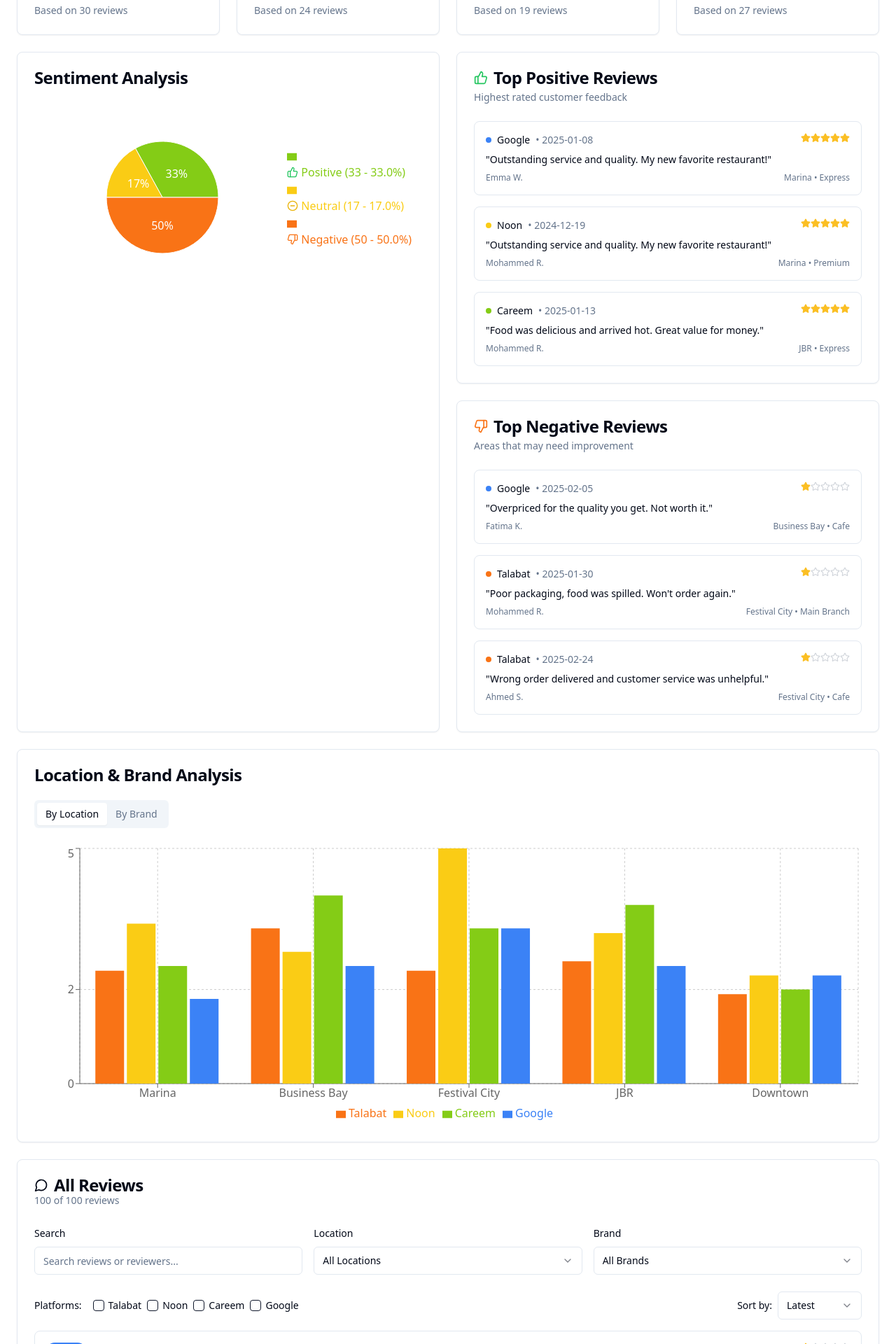
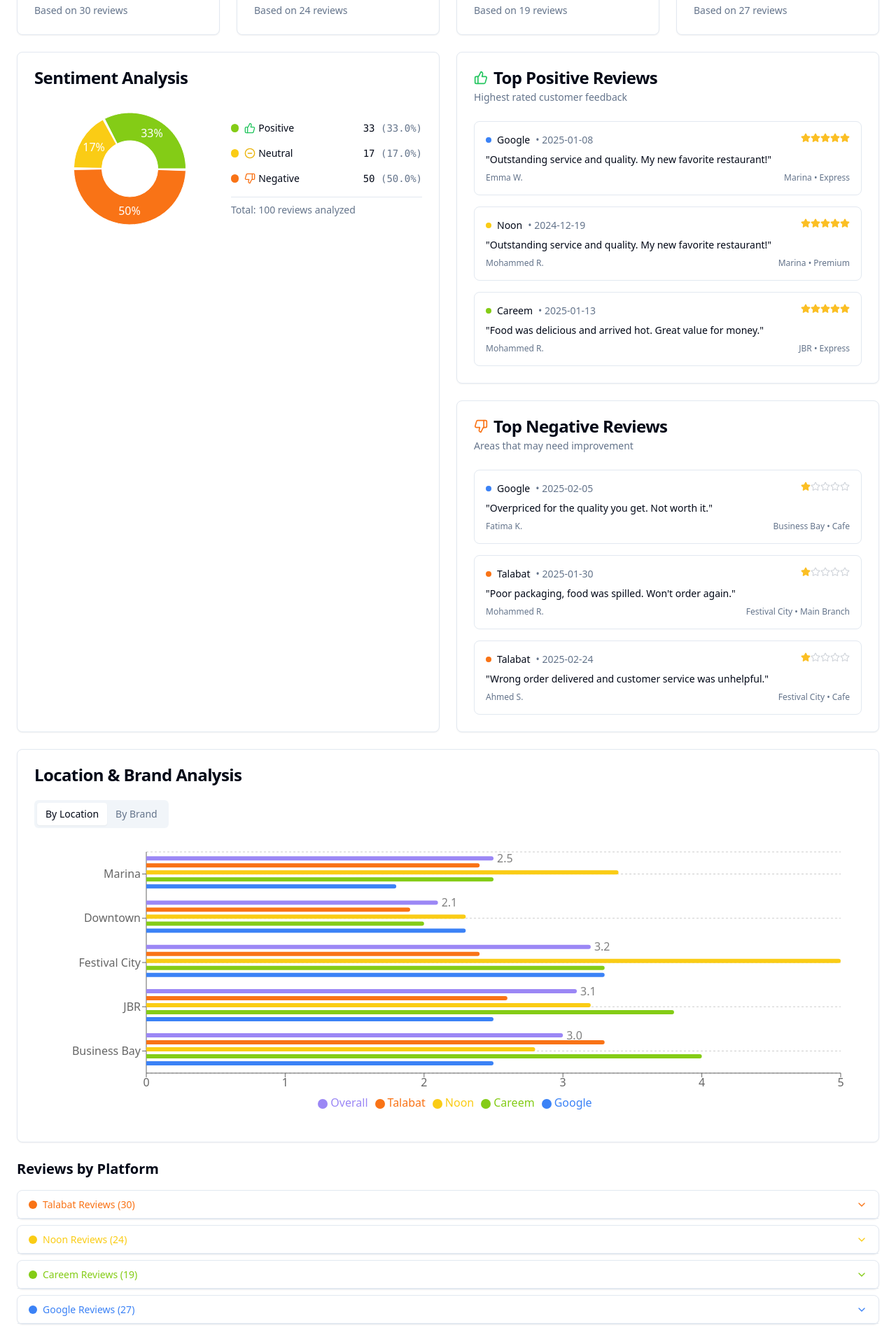
Before and after one commit to AB00k/flavor-feedback-dashboard-33, a React (Vite) app: page / in a window 1280 px wide. Shown: the part 220-2140 px from the top of the page at 70% size. Built offline with nearby package versions, Linux system fonts and the light colour scheme.

Commit message:
Improve dashboard layout
Improve sentiment analysis graph, location/brand graph, and review list.

```diff
--- a/src/components/LocationBrandAnalysis.tsx
+++ b/src/components/LocationBrandAnalysis.tsx
@@ -1,6 +1,6 @@
 
 import { Card, CardContent, CardHeader, CardTitle } from "@/components/ui/card";
-import { BarChart, Bar, XAxis, YAxis, CartesianGrid, Tooltip, Legend, ResponsiveContainer } from "recharts";
+import { BarChart, Bar, XAxis, YAxis, CartesianGrid, Tooltip, Legend, ResponsiveContainer, LabelList } from "recharts";
 import { Review } from "@/services/mockData";
 import { Tabs, TabsContent, TabsList, TabsTrigger } from "@/components/ui/tabs";
 import { useMemo } from "react";
@@ -34,7 +34,7 @@ export function LocationBrandAnalysis({ reviews }: LocationBrandAnalysisProps) {
         Overall: getAvgRating(locationReviews),
         count: locationReviews.length
       };
-    });
+    }).sort((a, b) => b.count - a.count).slice(0, 6); // Only show top 6 locations by review count
   }, [reviews]);
 
   const brandData = useMemo(() => {
@@ -61,7 +61,7 @@ export function LocationBrandAnalysis({ reviews }: LocationBrandAnalysisProps) {
         Overall: getAvgRating(brandReviews),
         count: brandReviews.length
       };
-    });
+    }).sort((a, b) => b.count - a.count).slice(0, 6); // Only show top 6 brands by review count
   }, [reviews]);
 
   return (
@@ -78,22 +78,29 @@ export function LocationBrandAnalysis({ reviews }: LocationBrandAnalysisProps) {
           <TabsContent value="location">
             <div className="h-[400px]">
               <ResponsiveContainer width="100%" height="100%">
-                <BarChart data={locationData}>
-                  <CartesianGrid strokeDasharray="3 3" />
-                  <XAxis dataKey="name" />
-                  <YAxis domain={[0, 5]} />
+                <BarChart
+                  data={locationData}
+                  layout="vertical"
+                  margin={{ top: 10, right: 30, left: 60, bottom: 20 }}
+                >
+                  <CartesianGrid strokeDasharray="3 3" horizontal={true} vertical={false} />
+                  <XAxis type="number" domain={[0, 5]} tickCount={6} />
+                  <YAxis dataKey="name" type="category" width={100} />
                   <Tooltip
-                    formatter={(value) => [value, '']}
+                    formatter={(value) => [`${value} stars`, '']}
                     labelFormatter={(name) => {
                       const location = locationData.find(loc => loc.name === name);
                       return `${name} (${location?.count || 0} reviews)`;
                     }}
                   />
-                  <Legend />
-                  <Bar dataKey="Talabat" fill="#F97316" />
-                  <Bar dataKey="Noon" fill="#FACC15" />
-                  <Bar dataKey="Careem" fill="#84CC16" />
-                  <Bar dataKey="Google" fill="#3B82F6" />
+                  <Legend iconType="circle" />
+                  <Bar dataKey="Overall" fill="#9b87f5" radius={[0, 4, 4, 0]} maxBarSize={20}>
+                    <LabelList dataKey="Overall" position="right" formatter={(v: number) => v > 0 ? v.toFixed(1) : ''} />
+                  </Bar>
+                  <Bar dataKey="Talabat" fill="#F97316" radius={[0, 4, 4, 0]} maxBarSize={20} />
+                  <Bar dataKey="Noon" fill="#FACC15" radius={[0, 4, 4, 0]} maxBarSize={20} />
+                  <Bar dataKey="Careem" fill="#84CC16" radius={[0, 4, 4, 0]} maxBarSize={20} />
+                  <Bar dataKey="Google" fill="#3B82F6" radius={[0, 4, 4, 0]} maxBarSize={20} />
                 </BarChart>
               </ResponsiveContainer>
             </div>
@@ -101,22 +108,29 @@ export function LocationBrandAnalysis({ reviews }: LocationBrandAnalysisProps) {
           <TabsContent value="brand">
             <div className="h-[400px]">
               <ResponsiveContainer width="100%" height="100%">
-                <BarChart data={brandData}>
-                  <CartesianGrid strokeDasharray="3 3" />
-                  <XAxis dataKey="name" />
-                  <YAxis domain={[0, 5]} />
+                <BarChart
+                  data={brandData}
+                  layout="vertical"
+                  margin={{ top: 10, right: 30, left: 60, bottom: 20 }}
+                >
+                  <CartesianGrid strokeDasharray="3 3" horizontal={true} vertical={false} />
+                  <XAxis type="number" domain={[0, 5]} tickCount={6} />
+                  <YAxis dataKey="name" type="category" width={100} />
                   <Tooltip
-                    formatter={(value) => [value, '']}
+                    formatter={(value) => [`${value} stars`, '']}
                     labelFormatter={(name) => {
                       const brand = brandData.find(b => b.name === name);
                       return `${name} (${brand?.count || 0} reviews)`;
                     }}
                   />
-                  <Legend />
-                  <Bar dataKey="Talabat" fill="#F97316" />
-                  <Bar dataKey="Noon" fill="#FACC15" />
-                  <Bar dataKey="Careem" fill="#84CC16" />
-                  <Bar dataKey="Google" fill="#3B82F6" />
+                  <Legend iconType="circle" />
+                  <Bar dataKey="Overall" fill="#9b87f5" radius={[0, 4, 4, 0]} maxBarSize={20}>
+                    <LabelList dataKey="Overall" position="right" formatter={(v: number) => v > 0 ? v.toFixed(1) : ''} />
+                  </Bar>
+                  <Bar dataKey="Talabat" fill="#F97316" radius={[0, 4, 4, 0]} maxBarSize={20} />
+                  <Bar dataKey="Noon" fill="#FACC15" radius={[0, 4, 4, 0]} maxBarSize={20} />
+                  <Bar dataKey="Careem" fill="#84CC16" radius={[0, 4, 4, 0]} maxBarSize={20} />
+                  <Bar dataKey="Google" fill="#3B82F6" radius={[0, 4, 4, 0]} maxBarSize={20} />
                 </BarChart>
               </ResponsiveContainer>
             </div>
--- /dev/null
+++ b/src/components/PlatformReviews.tsx
@@ -0,0 +1,80 @@
+
+import { useState } from "react";
+import { Card, CardContent, CardHeader, CardTitle } from "@/components/ui/card";
+import { Review } from "@/services/mockData";
+import { Star } from "lucide-react";
+import { Collapsible, CollapsibleContent, CollapsibleTrigger } from "@/components/ui/collapsible";
+import { Button } from "@/components/ui/button";
+import { ChevronDown, ChevronUp } from "lucide-react";
+
+interface PlatformReviewsProps {
+  platform: string;
+  reviews: Review[];
+  color: string;
+}
+
+export function PlatformReviews({ platform, reviews, color }: PlatformReviewsProps) {
+  const [isOpen, setIsOpen] = useState(false);
+  const platformName = platform.charAt(0).toUpperCase() + platform.slice(1);
+
+  // Sort by newest first
+  const sortedReviews = [...reviews].sort((a, b) =>
+    new Date(b.date).getTime() - new Date(a.date).getTime()
+  );
+
+  const platformColor = `bg-${platform}`;
+
+  return (
+    <Card className="w-full">
+      <Collapsible open={isOpen} onOpenChange={setIsOpen} className="w-full">
+        <CollapsibleTrigger asChild>
+          <Button
+            variant="ghost"
+            className="w-full flex items-center justify-between rounded-none border-b p-4 hover:bg-muted/20"
+            style={{ color: color }}
+          >
+            <div className="flex items-center gap-2">
+              <div
+                className="h-3 w-3 rounded-full"
+                style={{ backgroundColor: color }}
+              ></div>
+              <span className="font-medium">{platformName} Reviews ({reviews.length})</span>
+            </div>
+            {isOpen ? <ChevronUp className="h-4 w-4" /> : <ChevronDown className="h-4 w-4" />}
+          </Button>
+        </CollapsibleTrigger>
+        <CollapsibleContent className="space-y-2 p-4">
+          {sortedReviews.length > 0 ? (
+            sortedReviews.map((review) => (
+              <div key={review.id} className="rounded-md bg-muted/30 p-3">
+                <div className="flex justify-between items-start mb-2">
+                  <span className="text-sm font-medium">{review.reviewer}</span>
+                  <div className="flex">
+                    {[1, 2, 3, 4, 5].map((star) => (
+                      <Star
+                        key={star}
+                        size={14}
+                        className={`${
+                          star <= review.rating ? "fill-current text-amber-400" : "text-gray-300"
+                        }`}
+                      />
+                    ))}
+                  </div>
+                </div>
+                <p className="text-sm mb-2">"{review.comment}"</p>
+                <div className="flex justify-between text-xs text-muted-foreground">
+                  <span>{review.date}</span>
+                  <span>{review.location} • {review.brand}</span>
+                </div>
+              </div>
+            ))
+          ) : (
+            <div className="text-center py-4 text-muted-foreground">
+              No reviews for this platform
+            </div>
+          )}
+        </CollapsibleContent>
+      </Collapsible>
+    </Card>
+  );
+}
--- a/src/components/ReviewDashboard.tsx
+++ b/src/components/ReviewDashboard.tsx
@@ -3,7 +3,7 @@ import { useEffect, useState } from "react";
 import { RatingSummaryCard } from "@/components/RatingSummaryCard";
 import { SentimentChart } from "@/components/SentimentChart";
 import { TopReviews } from "@/components/TopReviews";
-import { ReviewList } from "@/components/ReviewList";
+import { PlatformReviews } from "@/components/PlatformReviews";
 import { LocationBrandAnalysis } from "@/components/LocationBrandAnalysis";
 import {
   Review,
@@ -11,7 +11,6 @@ import {
   getAggregatedRatings,
   getSentimentData,
   getTopReviews,
-  getFilterOptions,
 } from "@/services/mockData";
 
 export default function ReviewDashboard() {
@@ -40,7 +39,12 @@ export default function ReviewDashboard() {
   const sentimentData = getSentimentData(reviews);
   const positiveReviews = getTopReviews(reviews, true, 3);
   const negativeReviews = getTopReviews(reviews, false, 3);
-  const filterOptions = getFilterOptions(reviews);
+
+  // Group reviews by platform
+  const talabatReviews = reviews.filter(review => review.platform === "talabat");
+  const noonReviews = reviews.filter(review => review.platform === "noon");
+  const careemReviews = reviews.filter(review => review.platform === "careem");
+  const googleReviews = reviews.filter(review => review.platform === "google");
 
   if (isLoading) {
     return (
@@ -85,12 +89,30 @@ export default function ReviewDashboard() {
         <LocationBrandAnalysis reviews={reviews} />
       </div>
 
-      <div className="grid gap-6">
-        <ReviewList
-          reviews={reviews}
-          locations={filterOptions.locations}
-          brands={filterOptions.brands}
-        />
+      <div className="grid gap-4 mb-6">
+        <h2 className="text-xl font-semibold">Reviews by Platform</h2>
+        <div className="space-y-2">
+          <PlatformReviews
+            platform="talabat"
+            reviews={talabatReviews}
+            color="#F97316"
+          />
+          <PlatformReviews
+            platform="noon"
+            reviews={noonReviews}
+            color="#FACC15"
+          />
+          <PlatformReviews
+            platform="careem"
+            reviews={careemReviews}
+            color="#84CC16"
+          />
+          <PlatformReviews
+            platform="google"
+            reviews={googleReviews}
+            color="#3B82F6"
+          />
+        </div>
       </div>
     </div>
   );
--- a/src/components/SentimentChart.tsx
+++ b/src/components/SentimentChart.tsx
@@ -54,12 +54,13 @@ export function SentimentChart({ data }: SentimentChartProps) {
   };
 
   return (
-    <Card>
-      <CardHeader>
+    <Card className="h-full">
+      <CardHeader className="pb-2">
         <CardTitle>Sentiment Analysis</CardTitle>
       </CardHeader>
       <CardContent>
-        <div className="h-[270px]">
+        <div className="grid grid-cols-1 md:grid-cols-2 gap-2 h-[220px]">
+          <div className="flex items-center justify-center">
             <ResponsiveContainer width="100%" height="100%">
               <PieChart>
                 <Pie
@@ -69,32 +70,45 @@ export function SentimentChart({ data }: SentimentChartProps) {
                   labelLine={false}
                   label={renderCustomizedLabel}
                   outerRadius={80}
+                  innerRadius={40}
                   fill="#8884d8"
                   dataKey="value"
+                  paddingAngle={2}
                 >
                   {chartData.map((entry, index) => (
-                  <Cell key={`cell-${index}`} fill={entry.color} />
+                    <Cell key={`cell-${index}`} fill={entry.color} stroke="white" strokeWidth={1} />
                   ))}
                 </Pie>
-              <Tooltip />
-              <Legend
-                layout="vertical"
-                verticalAlign="middle"
-                align="right"
-                formatter={(value) => {
-                  const item = chartData.find((data) => data.name === value);
-                  const count = item?.value || 0;
-                  const percentage = ((count / total) * 100).toFixed(1);
-                  return (
-                    <span className="flex items-center">
-                      {renderIcon(value)}
-                      {value} ({count} - {percentage}%)
-                    </span>
-                  );
-                }}
+                <Tooltip
+                  formatter={(value: any) => [`${value} reviews`, '']}
                 />
               </PieChart>
             </ResponsiveContainer>
+          </div>
+
+          <div className="flex flex-col justify-center space-y-4">
+            {chartData.map((item) => {
+              const percentage = ((item.value / total) * 100).toFixed(1);
+              return (
+                <div key={item.name} className="flex items-center gap-2">
+                  <div className="w-3 h-3 rounded-full" style={{ backgroundColor: item.color }}></div>
+                  <div className="flex justify-between items-center w-full">
+                    <div className="flex items-center">
+                      {renderIcon(item.name)}
+                      <span className="text-sm font-medium">{item.name}</span>
+                    </div>
+                    <div className="text-sm font-mono">
+                      {item.value} <span className="text-muted-foreground">({percentage}%)</span>
+                    </div>
+                  </div>
+                </div>
+              );
+            })}
+
+            <div className="pt-2 border-t text-sm text-muted-foreground">
+              Total: {total} reviews analyzed
+            </div>
+          </div>
         </div>
       </CardContent>
     </Card>
```
Lines whose indentation alone changed are shown as unchanged.
